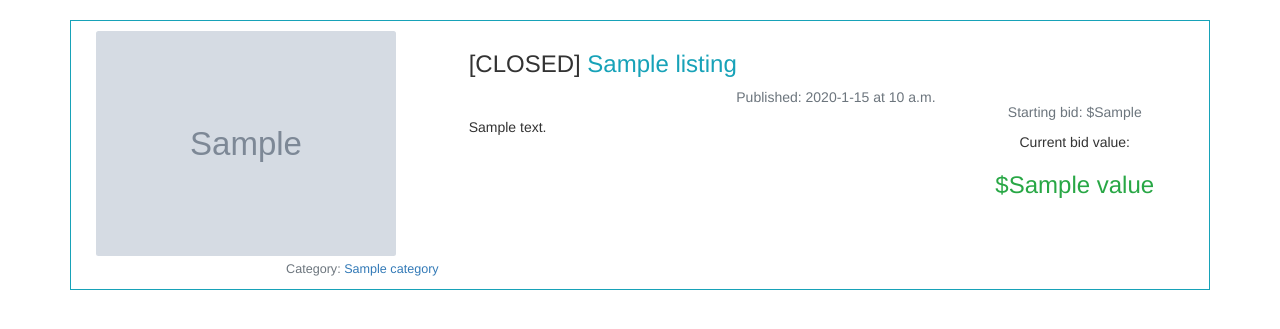
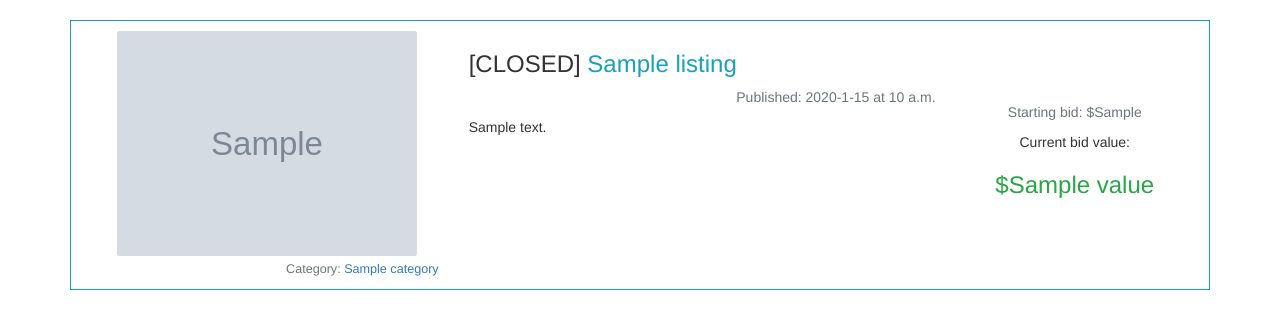
Before and after one commit to elizalde-andres/commerce, a Django app: template auctions/templates/auctions/index.html in a window 1280 px wide. Shown: the part 72-401 px from the top of the page. Run offline with Django 3.2, Linux system fonts and the light colour scheme; the template is opened without the code that fills it: most values are stand-ins (such as "Sample title", 1, 10 or a date in 2020); grey boxes marked "Sample" are stand-in pictures; some libraries are stand-ins or nearby versions.

Commit message:
minor fixes

```diff
--- a/auctions/templates/auctions/base_list.html
+++ b/auctions/templates/auctions/base_list.html
@@ -4,11 +4,11 @@
             <div class="col-md-12">
                 <div class="row align-items-center h-100">
                     <div class="col-md-4">
-                        <div class="row">
+                        <div class="row text-center">
                             <div class="col-md-12">
                                 <a href="{% url 'listing' listing.pk %}">
                                     {% if listing.image_url %}
-                                        <img src="{{ listing.image_url }}" alt="{{ listing.title }}" width="300" class="figure-img img-fluid rounded">
+                                        <img src="{{ listing.image_url }}" alt="{{ listing.title }}"  style="max-height:300px;max-width:300px;height:auto;width:auto;" class="figure-img img-fluid rounded">
                                     {% else %}
                                         <img src="../static/auctions/no-image-available.jpg" alt="{{ listing.title }}" width="300" class="figure-img img-fluid rounded">
                                     {% endif %}
@@ -47,7 +47,7 @@
                                 </div>
                                 <div class="row mt-3">
                                     <div class="col-md-12">
-                                        <span>{{ listing.description }}</span>
+                                        <span>{{ listing.description|linebreaks }}</span>
                                     </div>
                                 </div>
                             </div>
--- a/auctions/templates/auctions/listing.html
+++ b/auctions/templates/auctions/listing.html
@@ -29,9 +29,9 @@
 	<div class="row">
 		<div class="col-md-4">
 			<div class="row">
-				<div class="col-md-12">
+				<div class="col-md-12 text-center">
 					{% if listing.image_url %}
-                        <img src="{{ listing.image_url }}" alt="{{ listing.title }}" width="300">
+                        <img src="{{ listing.image_url }}" alt="{{ listing.title }}" style="max-height:300px;max-width:300px;height:auto;width:auto;">
                     {% else %}
                         <img src="../static/auctions/no-image-available.jpg"  alt="{{ listing.title }}" width="300">
                     {% endif %}
@@ -62,7 +62,7 @@
 			</div>
 		</div>
 		<div class="col-md-8 lead">
-			{{ listing.description }}
+			{{ listing.description|linebreaks }}
 		</div>
 	</div>
 	<div class="row">
```
